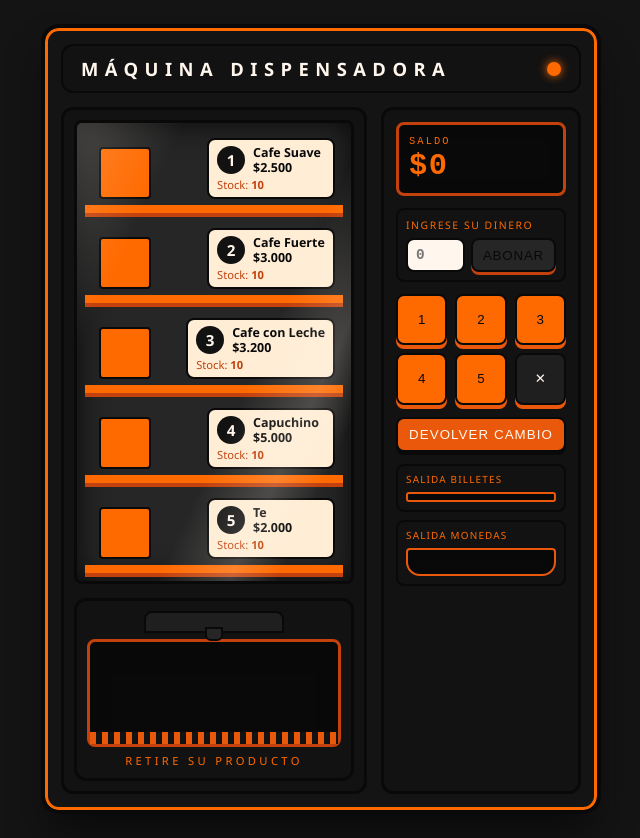
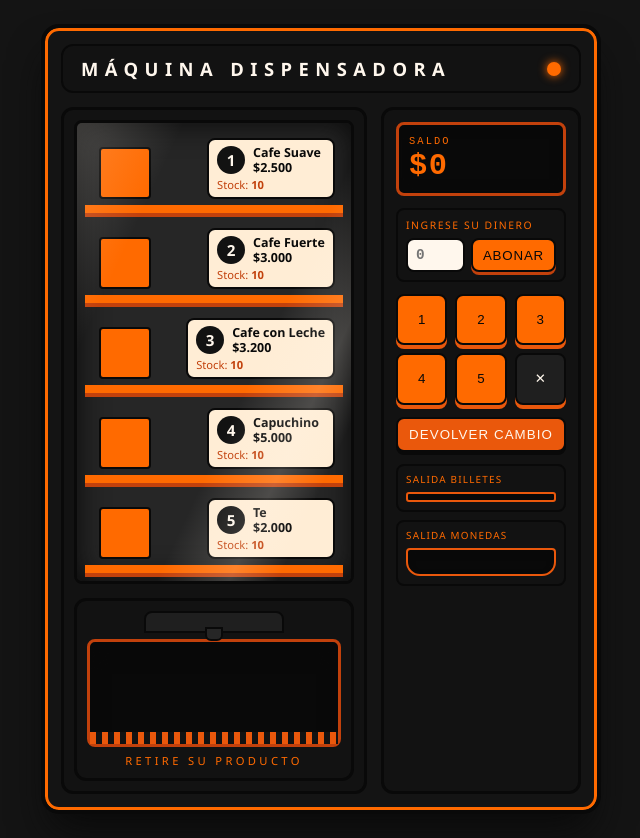
Before and after one commit to NikosPlays/Maquina-de-cafe, a plain HTML site: page index.html in a window 1280 px wide. Shown: the whole page, without its empty margins (319-959 px from the left). Drawn offline with Linux system fonts and the light colour scheme.

Commit message:
Se cambia color de boton abonar desde linea 268

```diff
--- a/styles.css
+++ b/styles.css
@@ -265,7 +265,7 @@ body {
 
 .balance-form__submit {
   padding: 7px 10px;
-  background: var(--gray-300);
+  background: var(--gray-400);
   color: var(--color-text-dark);
   border: 2px solid var(--color-border);
   border-radius: var(--radius-sm);
```
